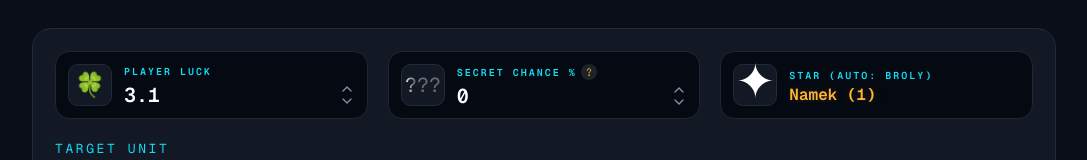
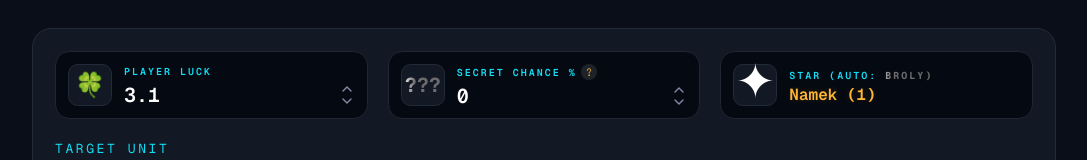
Before and after one commit to kashyapchirag/secret-calculator, a Next.js app: page / in a window 1280 px wide. Shown: the top 160 px of the page, without its empty margins (96-1183 px from the left). Built offline with nearby package versions, Linux system fonts and the light colour scheme.

Commit message:
add: secret css

```diff
--- a/components/InputSection.tsx
+++ b/components/InputSection.tsx
@@ -71,7 +71,7 @@ const InputSection = ({
         {/* Secret Chance % */}
         <div className="bg-[#050911] w-full sm:w-1/3 h-17 rounded-[0.9rem] border border-[#212632] p-3 flex gap-3">
           <div className="box text-xl h-full w-11 shrink-0 border border-[#222b39] bg-[#131924] rounded-[0.6rem] flex justify-center items-center">
-            <span className="shimmer-text">???</span>
+            <span className="shimmer-text font-bold">???</span>
           </div>
           <div className="flex-1 h-full min-w-0">
             <h3 className="flex items-center gap-1 text-[#12ddf4] font-semibold font-mono text-[10px] uppercase tracking-[0.2em]">
@@ -172,7 +172,8 @@ const InputSection = ({
           </div>
           <div className="flex-1 h-full flex flex-col justify-center min-w-0">
             <h3 className="text-[#12ddf4] font-semibold font-mono text-[10px] uppercase tracking-[0.2em] truncate">
-              STAR (AUTO: {selectedSecret})
+              STAR (AUTO:
+              <span className="shimmer-text font-bold"> {selectedSecret})</span>
             </h3>
             <p className="mt-1 text-[1rem] leading-none font-semibold font-mono text-[#ffb634] [text-shadow:0_0_10px_rgba(255,182,52,0.2)] truncate">
               {secrets[selectedSecret.toLowerCase()].star} (
```
